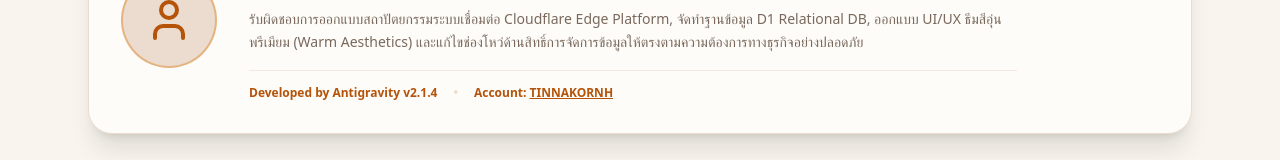
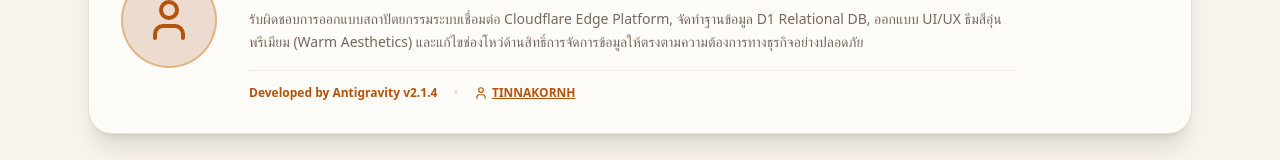
Before and after one commit to SolarXtr/iram-services, a Next.js app: page /about in a window 1280 px wide. Shown: the part 331-491 px from the top of the page. Built offline with nearby package versions, Linux system fonts and the light colour scheme.

Commit message:
style: remove 'Account' label and use User icon for developer info

```diff
--- a/src/app/about/page.tsx
+++ b/src/app/about/page.tsx
@@ -84,11 +84,12 @@ export default function AboutProjectPage() {
             <p className="text-sm text-[#7a685c] leading-relaxed max-w-3xl">
               รับผิดชอบการออกแบบสถาปัตยกรรมระบบเชื่อมต่อ Cloudflare Edge Platform, จัดทำฐานข้อมูล D1 Relational DB, ออกแบบ UI/UX ธีมสีอุ่นพรีเมียม (Warm Aesthetics) และแก้ไขช่องโหว่ด้านสิทธิ์การจัดการข้อมูลให้ตรงตามความต้องการทางธุรกิจอย่างปลอดภัย
             </p>
-            <div className="flex flex-wrap gap-4 text-xs font-semibold text-[#b45309] pt-3.5 border-t border-[#ebdccf]/60 mt-4 justify-center md:justify-start">
+            <div className="flex flex-wrap items-center gap-4 text-xs font-semibold text-[#b45309] pt-3.5 border-t border-[#ebdccf]/60 mt-4 justify-center md:justify-start">
               <span>Developed by Antigravity v2.1.4</span>
               <span className="text-[#ebdccf] hidden md:inline">•</span>
-              <span>
-                Account: <a href="mailto:tinnakornh@gmail.com" className="underline hover:text-[#d97706] transition-colors">TINNAKORNH</a>
+              <span className="flex items-center gap-1">
+                <User className="h-3.5 w-3.5" />
+                <a href="mailto:tinnakornh@gmail.com" className="underline hover:text-[#d97706] transition-colors">TINNAKORNH</a>
               </span>
             </div>
           </div>
```
